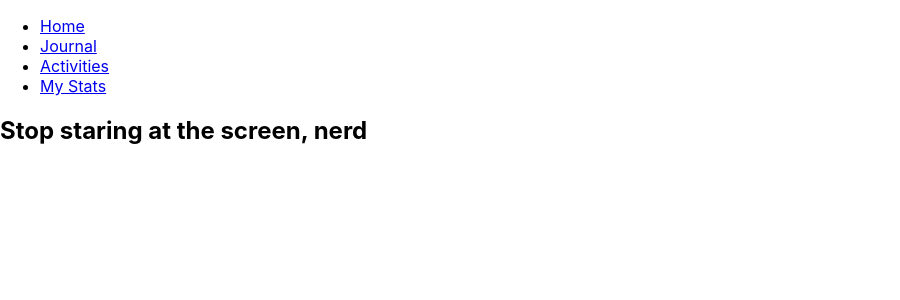
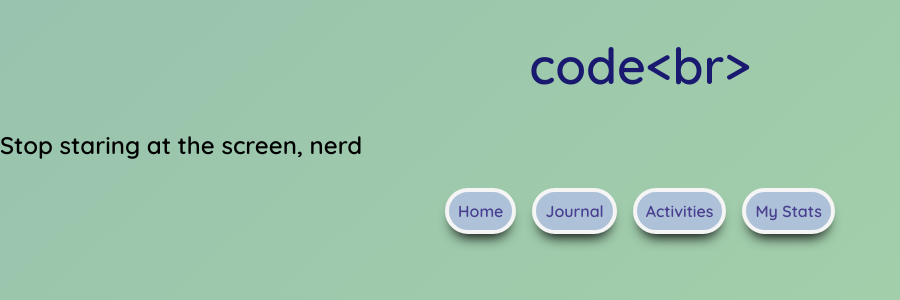
Before and after one commit to fatpav/code-br-, a React (Create React App) app in the folder code_br_client_side/: page /screentime in a window 1280 px wide. Shown: the top 300 px of the page, without its empty margins (0-900 px from the left). Built offline with nearby package versions, Linux system fonts and the light colour scheme.

Commit message:
styling started

```diff
--- a/code_br_client_side/package.json
+++ b/code_br_client_side/package.json
@@ -8,6 +8,7 @@
     "@testing-library/user-event": "^12.5.0",
     "react": "^17.0.1",
     "react-dom": "^17.0.1",
+    "react-player": "^2.7.0",
     "react-router-dom": "^5.2.0",
     "react-scripts": "4.0.1",
     "web-vitals": "^0.2.4"
--- a/code_br_client_side/public/index.html
+++ b/code_br_client_side/public/index.html
@@ -1,14 +1,14 @@
 <!DOCTYPE html>
 <html lang="en">
+
 <head>
   <meta charset="utf-8" />
+  <link rel="preconnect" href="https://fonts.gstatic.com">
+  <link href="https://fonts.googleapis.com/css2?family=Quicksand:wght@600&display=swap" rel="stylesheet">
   <link rel="icon" href="%PUBLIC_URL%/favicon.ico" />
   <meta name="viewport" content="width=device-width, initial-scale=1" />
   <meta name="theme-color" content="#000000" />
-    <meta
-      name="description"
-      content="Web site created using create-react-app"
-    />
+  <meta name="description" content="Web site created using create-react-app" />
   <link rel="apple-touch-icon" href="%PUBLIC_URL%/logo192.png" />
   <!--
       manifest.json provides metadata used when your web app is installed on a
@@ -26,6 +26,7 @@
     -->
   <title>React App</title>
 </head>
+
 <body>
   <noscript>You need to enable JavaScript to run this app.</noscript>
   <div id="root"></div>
@@ -40,4 +41,5 @@
       To create a production bundle, use `npm run build` or `yarn build`.
     -->
 </body>
+
 </html>
--- a/code_br_client_side/src/App.js
+++ b/code_br_client_side/src/App.js
@@ -1,5 +1,5 @@
-import {React, useState, useEffect} from "react";
-import {BrowserRouter as Router, Route, Switch} from "react-router-dom";
+import { React, useState, useEffect } from "react";
+import { BrowserRouter as Router, Route, Switch } from "react-router-dom";
 import NavBar from './components/NavBar';
 import StartScreen from './components/StartScreen'
 import './App.css';
@@ -23,13 +23,13 @@ function App() {
 
   const [onWelcome, setOnWelcome] = useState(true);
 
-  useEffect(()=>{
+  useEffect(() => {
     const loadTimer = setTimeout(() => {
       setOnWelcome(false)
-    }, 5000)
+    }, 1000)
   })
 
-  if(onWelcome === true) {
+  if (onWelcome === true) {
     return (
       <Loading />
     )
@@ -40,23 +40,24 @@ function App() {
   return (
     <Router>
       <>
-        <NavBar />
+        <h1 class="heading">code&lt;br&gt;</h1>
         <Switch>
           <Route exact path="/" component={StartScreen} />
-            <Route path="/journal" component={Journal}/>
-            <Route path="/activities" component={Activities}/>
-            <Route path="/mystats" component={Stats}/>
-            <Route path="/meditate" component={Meditate}/>
-            <Route path="/yoga" component={Yoga}/>
-            <Route path="/inspire" component={Inspire}/>
-            <Route path="/breathe" component={Breathe}/>
-            <Route path="/mood" component={Mood}/>
-            <Route path="/sleep" component={Sleep}/>
-            <Route path="/detail" component={Detail}/>
-            <Route path="/tracker" component={Tracker}/>
-            <Route path="/waterintake" component={WaterIntake}/>
-            <Route path="/screentime" component={Screentime}/>
+          <Route path="/journal" component={Journal} />
+          <Route path="/activities" component={Activities} />
+          <Route path="/mystats" component={Stats} />
+          <Route path="/meditate" component={Meditate} />
+          <Route path="/yoga" component={Yoga} />
+          <Route path="/inspire" component={Inspire} />
+          <Route path="/breathe" component={Breathe} />
+          <Route path="/mood" component={Mood} />
+          <Route path="/sleep" component={Sleep} />
+          <Route path="/detail" component={Detail} />
+          <Route path="/tracker" component={Tracker} />
+          <Route path="/waterintake" component={WaterIntake} />
+          <Route path="/screentime" component={Screentime} />
         </Switch>
+        <NavBar />
       </>
     </Router>
   );
--- a/code_br_client_side/src/components/NavBar.js
+++ b/code_br_client_side/src/components/NavBar.js
@@ -2,25 +2,13 @@ import React from 'react'
 import { Link } from 'react-router-dom'
 
 const NavBar = () => {
-    return(
+    return (
 
-        <ul>
-            <li>
-                <Link to="/">Home</Link>
-            </li>
 
-            <li>
-                <Link to="/journal">Journal</Link>
-            </li>
+        <div class="navbar">
+            <Link class="navbuttons" to="/">Home</Link> <Link class="navbuttons" to="/journal">Journal</Link> <Link class="navbuttons" to="/activities">Activities</Link> <Link class="navbuttons" to="/mystats">My Stats</Link>
+        </div>
 
-            <li>
-                <Link to="/activities">Activities</Link>
-            </li>
-
-            <li>
-                <Link to="/mystats">My Stats</Link>
-            </li>
-        </ul>
 
     )
 }
--- a/code_br_client_side/src/index.css
+++ b/code_br_client_side/src/index.css
@@ -1,17 +1,61 @@
 body {
   height: 100vh;
   margin: 0;
-  font-family: -apple-system, BlinkMacSystemFont, 'Segoe UI', 'Roboto', 'Oxygen',
-    'Ubuntu', 'Cantarell', 'Fira Sans', 'Droid Sans', 'Helvetica Neue',
-    sans-serif;
+  font-family: 'Quicksand', sans-serif;
   -webkit-font-smoothing: antialiased;
   -moz-osx-font-smoothing: grayscale;
+  background: linear-gradient(138deg, #6a8bbe, #b1e0a5);
+    background-size: 400% 400%;
+    -webkit-animation: AnimationName 10s ease infinite;
+    animation: AnimationName 10s ease infinite;
+
 }
 
-code {
+.heading{
+  text-align: center;
+  color:midnightblue;
+  font-size: 50px;
+}
+
+@-webkit-keyframes AnimationName {
+  0%{background-position:9% 0%}
+  50%{background-position:92% 100%}
+  100%{background-position:9% 0%}
+}
+@keyframes AnimationName {
+  0%{background-position:9% 0%}
+  50%{background-position:92% 100%}
+  100%{background-position:9% 0%}
+}
+
+/* code {
   font-family: source-code-pro, Menlo, Monaco, Consolas, 'Courier New',
     monospace;
+} */
+
+.navbar{
+  display: flex;
+  justify-content: center;
 }
+
+.navbuttons{
+  border: 4px solid whitesmoke;
+  border-radius: 30px;
+  color: rgb(73, 62, 143);
+  box-shadow: 0px 10px 13px -7px #000000, 5px 5px 15px 5px rgba(0,0,0,0);
+  background-color: rgb(173, 194, 216);
+  margin: 8px;
+  padding: 9px;
+  text-decoration: none;
+
+}
+
+.navbuttons:hover {
+  background-color: gold;
+  box-shadow: 0px 10px 20px -7px #000000, 15px 15px 15px 15px rgba(32, 52, 141, 0);
+  cursor: pointer;
+}
+
 
 .scrollable-list {
   overflow:hidden;
```
Also changed, not shown: 2 other files (tests, documents, lock files or other folders). Lines whose indentation alone changed are shown as unchanged.
